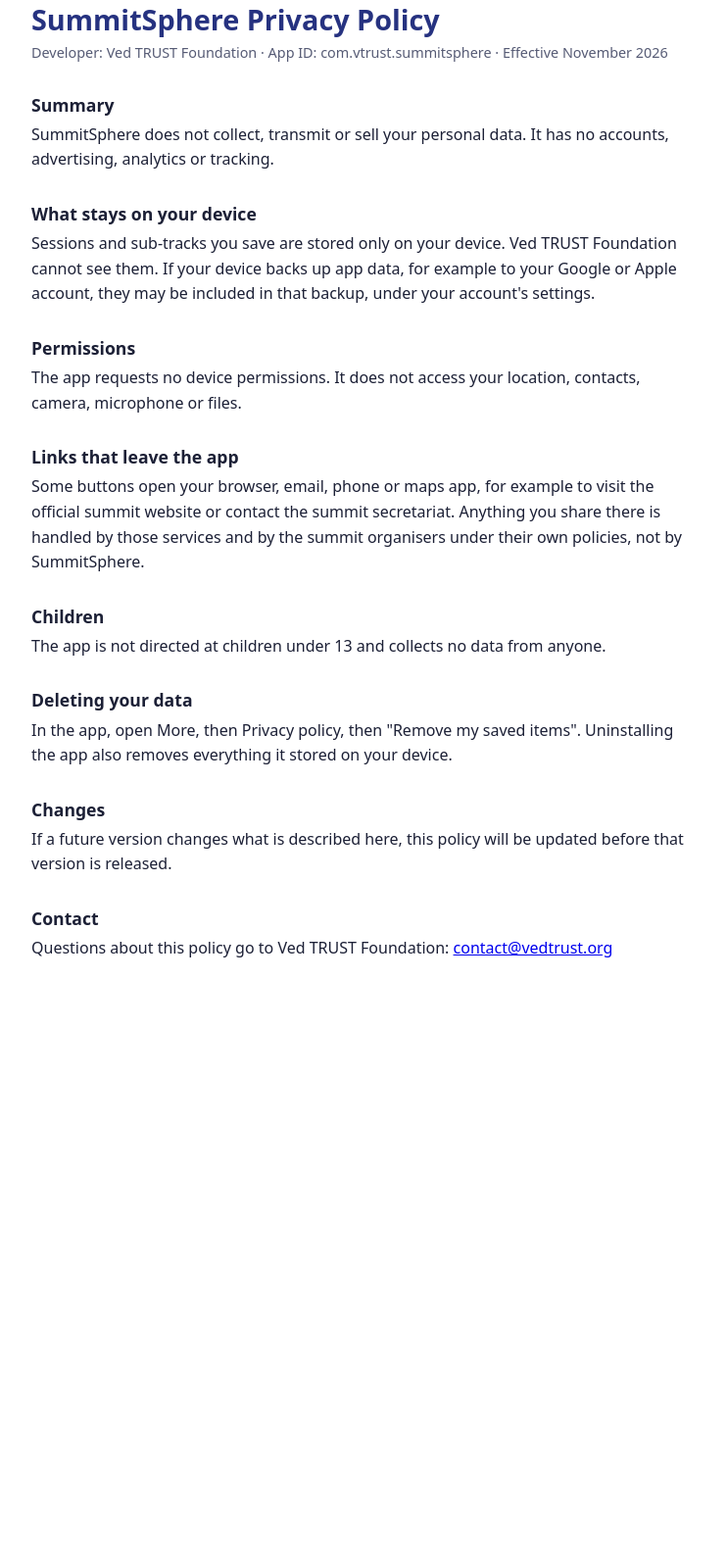
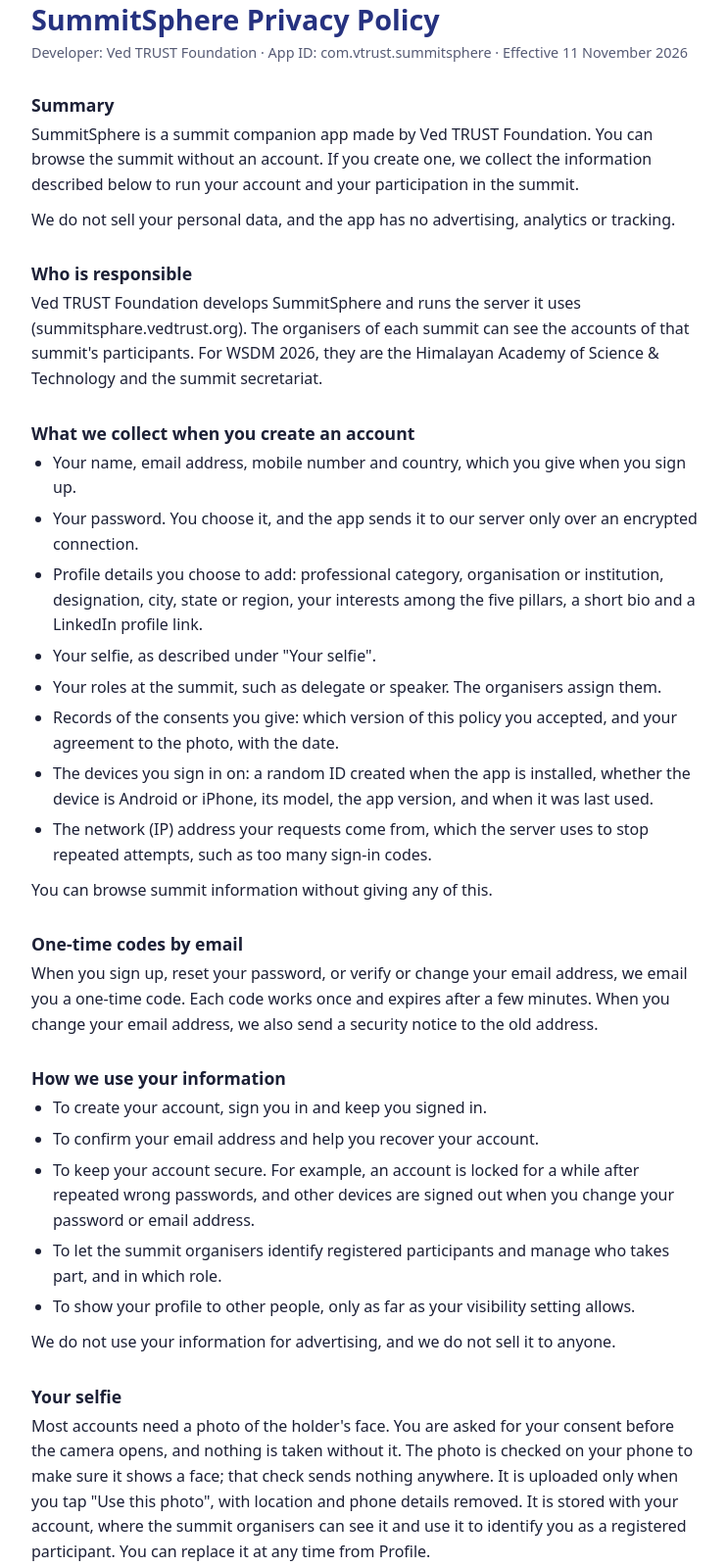
Before and after one commit to pragyananda/wsdm, a plain HTML site: page privacy-policy/index.html in a window 1280 px wide. Shown: the part 37-1636 px from the top of the page at 98% size, without its empty margins (268-1010 px from the left). Before the commit the page ends 1092 px from the top, so only its background shows below. Drawn offline with Linux system fonts and the light colour scheme.

Commit message:
update privacy policy

```diff
--- a/privacy-policy/index.html
+++ b/privacy-policy/index.html
@@ -16,37 +16,78 @@
   h1 { font-size: 1.8rem; line-height: 1.2; margin: 0 0 4px; color: var(--accent); }
   h2 { font-size: 1.1rem; margin: 28px 0 4px; }
   p { margin: 0 0 10px; }
+  ul { margin: 0 0 10px; padding-left: 22px; }
+  li { margin: 0 0 6px; }
   .meta { color: var(--muted); font-size: .9rem; margin-bottom: 24px; }
 </style>
 </head>
 <body>
 <main>
   <h1>SummitSphere Privacy Policy</h1>
-  <p class="meta">Developer: Ved TRUST Foundation · App ID: com.vtrust.summitsphere · Effective November 2026</p>
-
+  <p class="meta">Developer: Ved TRUST Foundation · App ID: com.vtrust.summitsphere · Effective 11 November 2026</p>
   <h2>Summary</h2>
-  <p>SummitSphere does not collect, transmit or sell your personal data. It has no accounts, advertising, analytics or tracking.</p>
-
+  <p>SummitSphere is a summit companion app made by Ved TRUST Foundation. You can browse the summit without an account. If you create one, we collect the information described below to run your account and your participation in the summit.</p>
+  <p>We do not sell your personal data, and the app has no advertising, analytics or tracking.</p>
+  <h2>Who is responsible</h2>
+  <p>Ved TRUST Foundation develops SummitSphere and runs the server it uses (summitsphare.vedtrust.org). The organisers of each summit can see the accounts of that summit's participants. For WSDM 2026, they are the Himalayan Academy of Science &amp; Technology and the summit secretariat.</p>
+  <h2>What we collect when you create an account</h2>
+  <ul>
+    <li>Your name, email address, mobile number and country, which you give when you sign up.</li>
+    <li>Your password. You choose it, and the app sends it to our server only over an encrypted connection.</li>
+    <li>Profile details you choose to add: professional category, organisation or institution, designation, city, state or region, your interests among the five pillars, a short bio and a LinkedIn profile link.</li>
+    <li>Your selfie, as described under "Your selfie".</li>
+    <li>Your roles at the summit, such as delegate or speaker. The organisers assign them.</li>
+    <li>Records of the consents you give: which version of this policy you accepted, and your agreement to the photo, with the date.</li>
+    <li>The devices you sign in on: a random ID created when the app is installed, whether the device is Android or iPhone, its model, the app version, and when it was last used.</li>
+    <li>The network (IP) address your requests come from, which the server uses to stop repeated attempts, such as too many sign-in codes.</li>
+  </ul>
+  <p>You can browse summit information without giving any of this.</p>
+  <h2>One-time codes by email</h2>
+  <p>When you sign up, reset your password, or verify or change your email address, we email you a one-time code. Each code works once and expires after a few minutes. When you change your email address, we also send a security notice to the old address.</p>
+  <h2>How we use your information</h2>
+  <ul>
+    <li>To create your account, sign you in and keep you signed in.</li>
+    <li>To confirm your email address and help you recover your account.</li>
+    <li>To keep your account secure. For example, an account is locked for a while after repeated wrong passwords, and other devices are signed out when you change your password or email address.</li>
+    <li>To let the summit organisers identify registered participants and manage who takes part, and in which role.</li>
+    <li>To show your profile to other people, only as far as your visibility setting allows.</li>
+  </ul>
+  <p>We do not use your information for advertising, and we do not sell it to anyone.</p>
+  <h2>Your selfie</h2>
+  <p>Most accounts need a photo of the holder's face. You are asked for your consent before the camera opens, and nothing is taken without it. The photo is checked on your phone to make sure it shows a face; that check sends nothing anywhere. It is uploaded only when you tap "Use this photo", with location and phone details removed. It is stored with your account, where the summit organisers can see it and use it to identify you as a registered participant. You can replace it at any time from Profile.</p>
+  <h2>Who can see your information</h2>
+  <ul>
+    <li>You, in the app.</li>
+    <li>The summit organisers and SummitSphere's administrators, through the organisers' panel.</li>
+    <li>Other participants, only if you allow it. Your profile is visible only to you unless you change "Who can see your profile" to Attendees (other signed-in participants) or Everyone.</li>
+    <li>Services that work for us, such as the email service that delivers your codes, only to provide that service.</li>
+    <li>Authorities, if the law requires us to share it.</li>
+  </ul>
+  <h2>Permissions</h2>
+  <p>The app uses the internet to sign you in and load your account. It asks for the camera only, and only when you take your selfie. It does not access your location, contacts, microphone or files.</p>
   <h2>What stays on your device</h2>
   <p>Sessions and sub-tracks you save are stored only on your device. Ved TRUST Foundation cannot see them. If your device backs up app data, for example to your Google or Apple account, they may be included in that backup, under your account's settings.</p>
-
-  <h2>Permissions</h2>
-  <p>The app requests no device permissions. It does not access your location, contacts, camera, microphone or files.</p>
-
+  <p>When you sign in, the app keeps your sign-in in your device's secure storage, so you stay signed in. Signing out removes it.</p>
+  <h2>How we protect it</h2>
+  <p>Everything the app sends to our server travels over an encrypted (HTTPS) connection. Your sign-in is kept in your device's secure storage, and the short-lived access it uses expires within minutes and is renewed automatically. In Account &amp; security you can see every device signed in to your account and sign any of them out.</p>
+  <h2>How long we keep it</h2>
+  <p>We keep your account information while your account exists. A device stays signed in for up to 30 days without being used; after that, you sign in again. If you ask us to delete your account, we delete your account information, including your photo, except where the law requires us to keep a record.</p>
+  <h2>Your choices</h2>
+  <ul>
+    <li>View and edit your profile, and choose who can see it, under More, then Profile.</li>
+    <li>Replace your photo at any time from Profile.</li>
+    <li>Change your email address or password, and sign out other devices, under More, then Account &amp; security.</li>
+    <li>To get a copy of your information, correct something you cannot edit in the app, withdraw a consent, or delete your account, email <a href="mailto:contact@vedtrust.org">contact@vedtrust.org</a> from the email address of your account. Because a photo is required for most roles, withdrawing your consent to the photo means closing the account.</li>
+    <li>To remove saved sessions and sub-tracks from this device, open More, then Privacy policy, then "Remove my saved items", or uninstall the app.</li>
+  </ul>
+  <h2>Children</h2>
+  <p>SummitSphere is meant for summit participants and is not directed at children under 13. If you are under 18, ask a parent or guardian before creating an account.</p>
   <h2>Links that leave the app</h2>
   <p>Some buttons open your browser, email, phone or maps app, for example to visit the official summit website or contact the summit secretariat. Anything you share there is handled by those services and by the summit organisers under their own policies, not by SummitSphere.</p>
-
-  <h2>Children</h2>
-  <p>The app is not directed at children under 13 and collects no data from anyone.</p>
-
-  <h2>Deleting your data</h2>
-  <p>In the app, open More, then Privacy policy, then "Remove my saved items". Uninstalling the app also removes everything it stored on your device.</p>
-
-  <h2>Changes</h2>
-  <p>If a future version changes what is described here, this policy will be updated before that version is released.</p>
-
+  <h2>Changes to this policy</h2>
+  <p>If we change this policy, we update it here and in the app before the change takes effect. For important changes, the app asks you to review and accept the new version.</p>
   <h2>Contact</h2>
-  <p>Questions about this policy go to Ved TRUST Foundation: <a href="mailto:contact@vedtrust.org">contact@vedtrust.org</a></p>
+  <p>Questions about this policy or your information go to Ved TRUST Foundation at <a href="mailto:contact@vedtrust.org">contact@vedtrust.org</a>.</p>
 </main>
 </body>
 </html>
```
